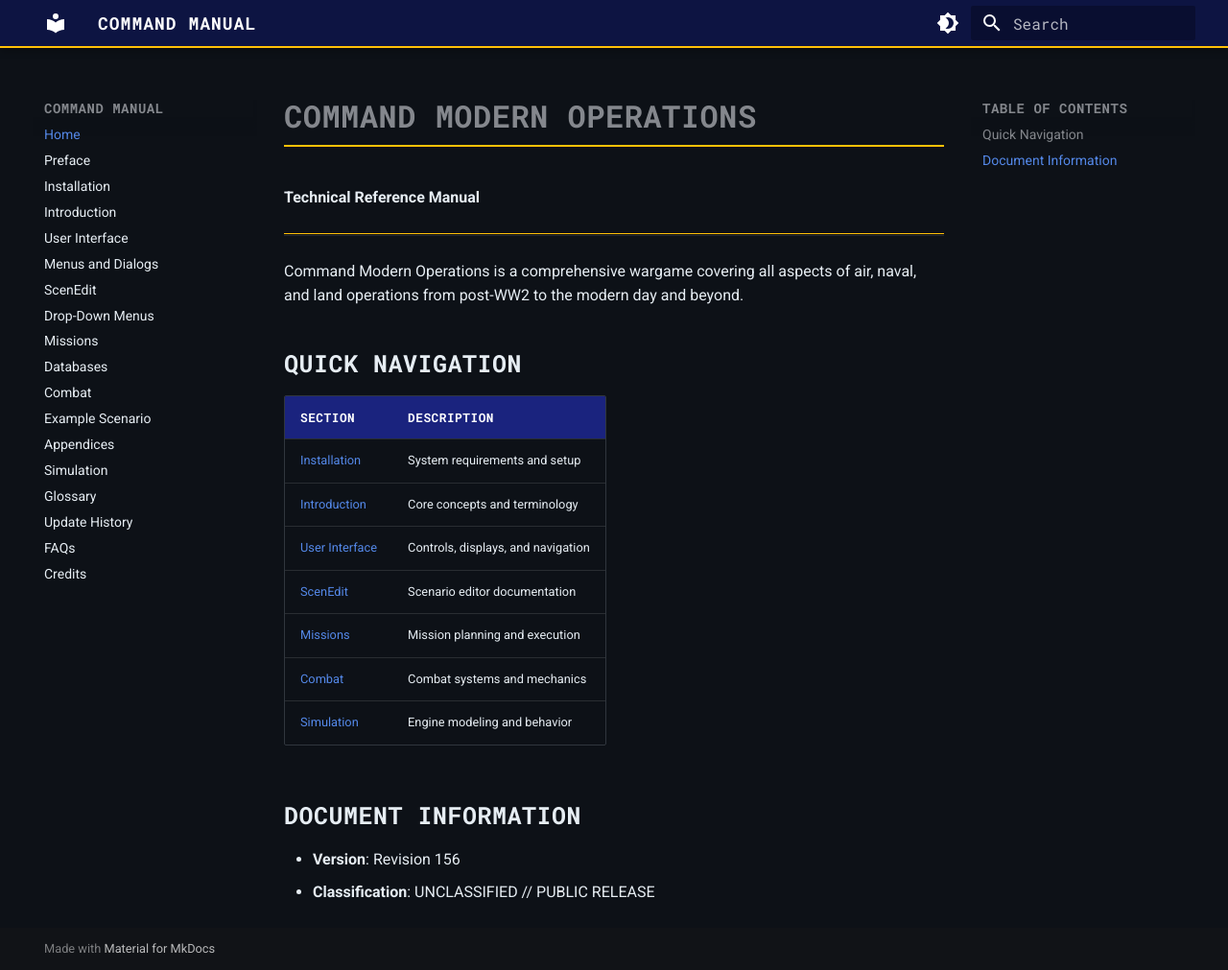
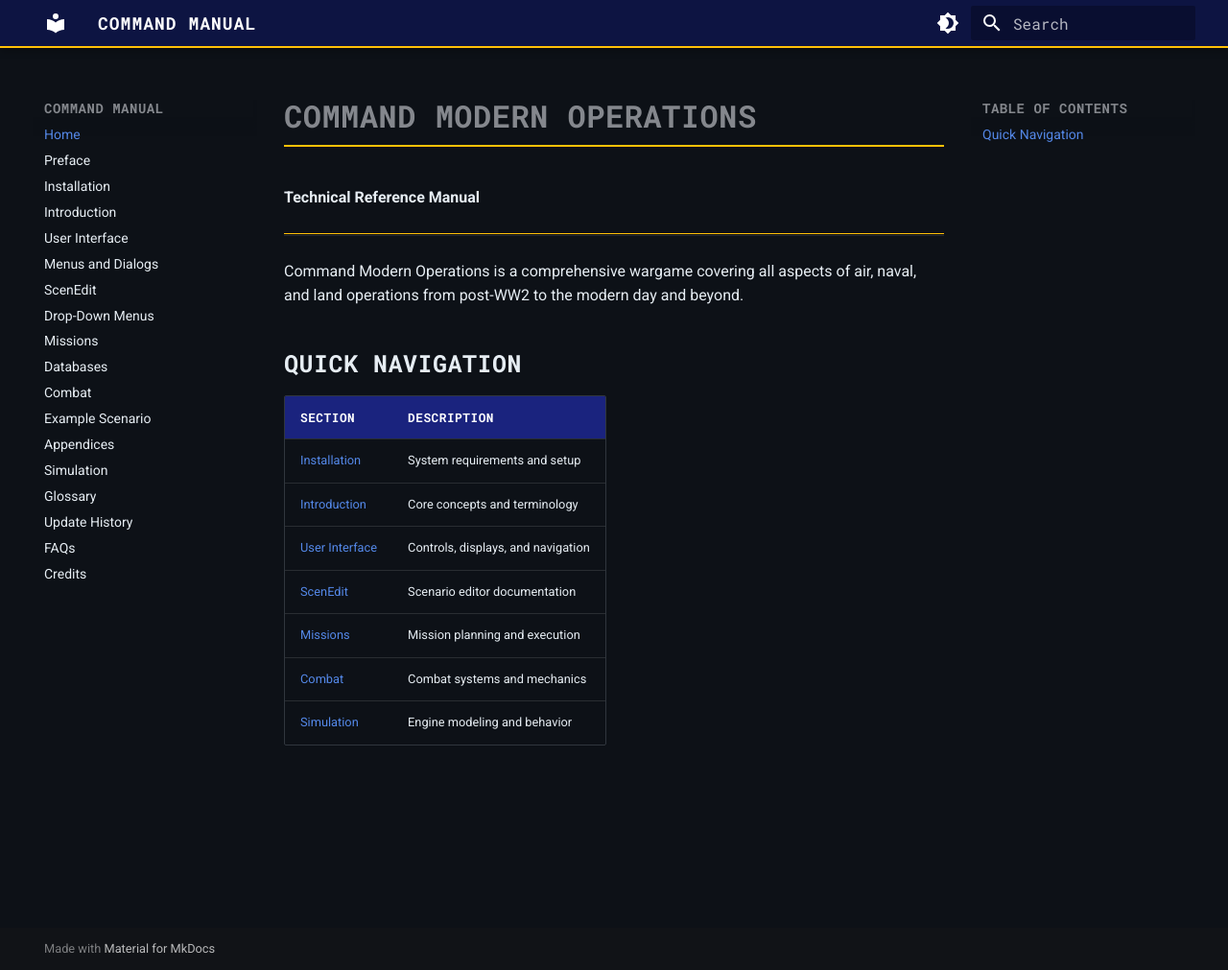
Before and after one commit to CommandModernOperations/Manual, an MkDocs documentation site: the page built from docs/index.md, in a window 1280 px wide and 1011 px high. Shown: the whole window at 96% size. Built offline with MkDocs 1.6.1 and Material for MkDocs 9.7.7, drawn with Linux system fonts in a browser that asks for light colours.

Commit message:
Remove document classification section

```diff
--- a/docs/index.md
+++ b/docs/index.md
@@ -17,8 +17,3 @@
 | [Missions](missions.md) | Mission planning and execution |
 | [Combat](combat.md) | Combat systems and mechanics |
 | [Simulation](simulation.md) | Engine modeling and behavior |
-
-## Document Information
-
-- **Version**: Revision 156
-- **Classification**: UNCLASSIFIED // PUBLIC RELEASE
```
